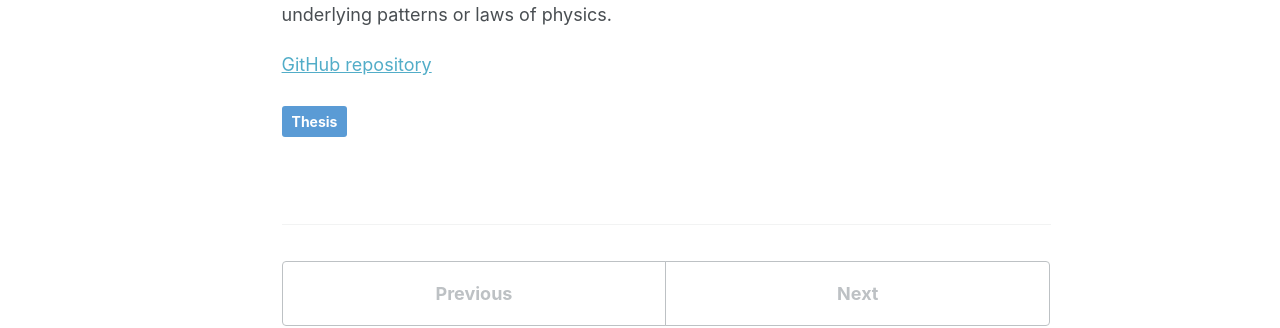
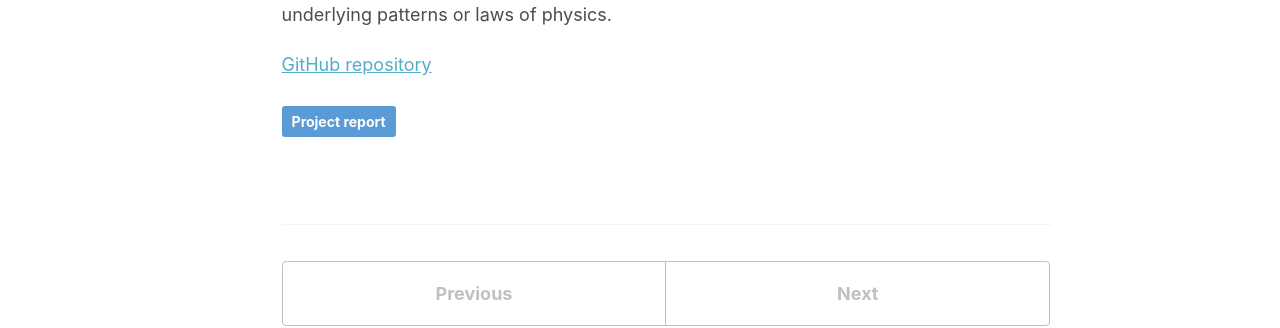
Before and after one commit to selma-m/selma-m.github.io, a Jekyll site: the page built from _portfolio/portfolio-2.md, in a window 1280 px wide and 1369 px high. Shown: the part 716-1044 px from the top of the window. Built offline with Jekyll 4.4.1, drawn with Linux system fonts in a browser that asks for light colours; some web fonts are replaced.

Commit message:
Update portfolio-2.md

```diff
--- a/_portfolio/portfolio-2.md
+++ b/_portfolio/portfolio-2.md
@@ -8,4 +8,4 @@
 
 <a href="https://github.com/selma-m/DLG-for-Particle-Reconstruction">GitHub repository</a>
 
-<a href="selma-m.github.io/files/483_project_report.pdf" target="_blank" style="display: inline-block; padding: 5px 10px; margin-top: 5px; font-weight: bold; font-size: 14px; text-decoration: none; background-color: #5a9bd5; color: white; border-radius: 3px;">Thesis</a>
+<a href="../files/483_project_report.pdf" target="_blank" style="display: inline-block; padding: 5px 10px; margin-top: 5px; font-weight: bold; font-size: 14px; text-decoration: none; background-color: #5a9bd5; color: white; border-radius: 3px;">Project report</a>
```
